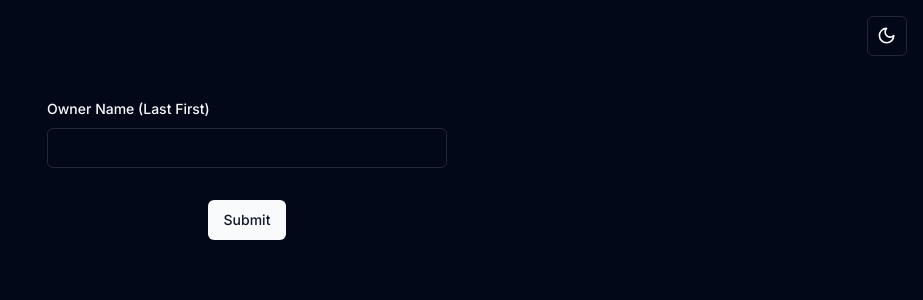
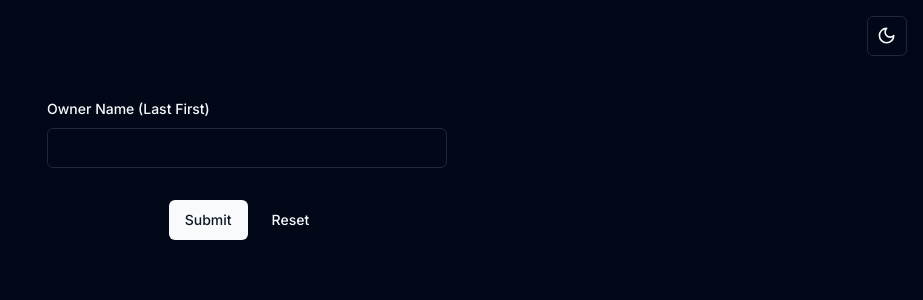
Before and after one commit to miked0809/redbeard-scraper, a Next.js app: page /home in a window 1280 px wide. Shown: the top 300 px of the page, without its empty margins (357-1280 px from the left). Built offline with nearby package versions, Linux system fonts and the light colour scheme.

Commit message:
fixed data refresh issue

```diff
--- a/src/app/home/_form.jsx
+++ b/src/app/home/_form.jsx
@@ -3,7 +3,7 @@
 import { Button } from "@/components/ui/button";
 import { Input } from "@/components/ui/input";
 import { invokeScraper } from "./_invokeScraper";
-import { useTransition } from "react";
+import { useTransition, useState } from "react";
 import { zodResolver } from "@hookform/resolvers/zod";
 import { useForm } from "react-hook-form";
 import { z } from "zod";
@@ -15,17 +15,15 @@ import {
   FormLabel,
   FormMessage,
 } from "@/components/ui/form";
-import { useRouter } from "next/navigation";
+import ScrapedDataDisplay from "./_scrapedDataDisplay";
 const formSchema = z.object({
   ownername: z.string().min(1, {
     message: "Ownername is required.",
   }),
 });
 
-let isLoaded = false;
-
 export default function ScraperForm() {
-  const router = useRouter();
+  const [scrapedData, setScrapedData] = useState({});
 
   const form = useForm({
     resolver: zodResolver(formSchema),
@@ -36,10 +34,17 @@ export default function ScraperForm() {
 
   function onSubmit(values) {
     startScraper(() => {
-      invokeScraper(values.ownername);
-      isLoaded = true;
+      invokeScraper(values.ownername).then((data) => {
+        console.log("onSubmit data: ", data);
+        setScrapedData(data);
+      });
     });
   }
+
+  const handleReset = () => {
+    setScrapedData({});
+    form.reset();
+  };
 
   const [isPending, startScraper] = useTransition();
 
@@ -51,18 +56,14 @@ export default function ScraperForm() {
     );
   }
 
-  const navigate = () => {
-    isLoaded = false;
-    router.push("/results");
-  };
   return (
     <>
-      {!isPending && !isLoaded && (
+      {!isPending && (
         <>
           <Form {...form}>
             <form
               onSubmit={form.handleSubmit(onSubmit)}
-              className="space-y-8 text-center"
+              className="space-y-8 text-center mb-4"
             >
               <FormField
                 control={form.control}
@@ -78,13 +79,17 @@ export default function ScraperForm() {
                   </FormItem>
                 )}
               />
-              <Button type="submit">Submit</Button>
+              <div className="space-x-2">
+                <Button type="submit">Submit</Button>
+                <Button type="button" variant="ghost" onClick={handleReset}>
+                  Reset
+                </Button>
+              </div>
             </form>
           </Form>
+          <ScrapedDataDisplay scrapedData={scrapedData} />
         </>
       )}
-
-      {!isPending && isLoaded && navigate()}
     </>
   );
 }
--- /dev/null
+++ b/src/app/home/_scrapedDataDisplay.jsx
@@ -0,0 +1,11 @@
+export default function ScrapedDataDisplay({ scrapedData }) {
+  return (
+    <>
+      {Object.keys(scrapedData).length > 0 && (
+        <div className="mx-auto border p-10">
+          <pre>{JSON.stringify(scrapedData, null, 2)}</pre>
+        </div>
+      )}
+    </>
+  );
+}
--- a/src/app/results/_scrapedData.jsx
+++ /dev/null
@@ -1,23 +0,0 @@
-import { fetchScrapedData } from "@/services/fetchScrapedData";
-import {
-  Table,
-  TableBody,
-  TableCaption,
-  TableCell,
-  TableFooter,
-  TableHead,
-  TableHeader,
-  TableRow,
-} from "@/components/ui/table";
-
-export default async function ScrapedData() {
-  let scrapedData = await fetchScrapedData();
-
-  return (
-    <>
-      <div className="mx-auto border p-10">
-        <pre>{JSON.stringify(scrapedData, null, 2)}</pre>
-      </div>
-    </>
-  );
-}
--- a/src/app/results/page.jsx
+++ /dev/null
@@ -1,16 +0,0 @@
-import Link from "next/link";
-import ScrapedData from "./_scrapedData";
-
-export default function Results() {
-  return (
-    <>
-      <div className="border rounded-lg dark:bg-white dark:text-black dark:hover:bg-gray-100 hover:bg-gray-700 bg-black text-white p-4 mb-10">
-        <Link href="/" className="size-full p-4">
-          Search Again
-        </Link>
-      </div>
-
-      <ScrapedData />
-    </>
-  );
-}
```
